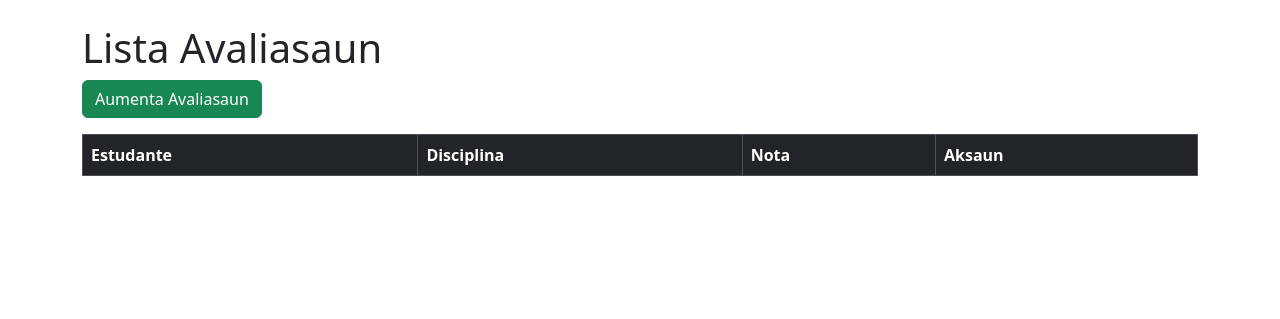
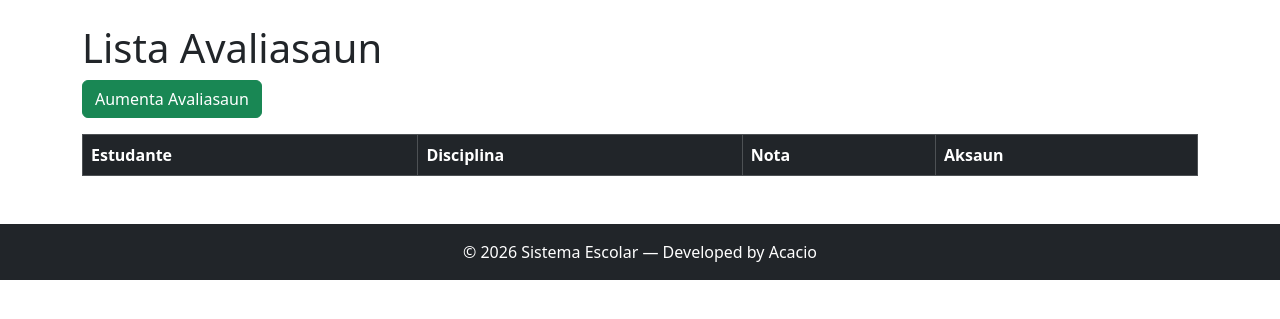
Before and after one commit to Acacio28/Aprende_Django, a Django app: page /akademiku/avaliasaun/ in a window 1280 px wide. Shown: the part 56-375 px from the top of the page. Run offline with Django 5.2, Linux system fonts and the light colour scheme; data comes from the database, SQL or seed files in the repository; data that the repository does not hold is empty; some libraries are stand-ins or nearby versions.

Commit message:
feat: add footer with copyright to base template

```diff
--- a/templates/base.html
+++ b/templates/base.html
@@ -5,6 +5,7 @@
     <meta name="viewport" content="width=device-width, initial-scale=1.0">
     <title>{% block title %}Sistema Escolar{% endblock %}</title>
     <link rel="stylesheet" href="/static/assets/css/bootstrap.min.css">
+    <link rel="stylesheet" href="/static/assets/css/style.css">
 </head>
 <body>
     <nav class="navbar navbar-expand-lg navbar-dark bg-dark">
@@ -33,6 +34,9 @@
     <div class="container mt-4">
         {% block content %}{% endblock %}
     </div>
+    <footer class="bg-dark text-white text-center py-3 mt-5">
+        <p class="mb-0">&copy; {% now "Y" %} Sistema Escolar — Developed by Acacio</p>
+    </footer>
     <script src="/static/assets/js/bootstrap.bundle.min.js"></script>
 </body>
 </html>
```
